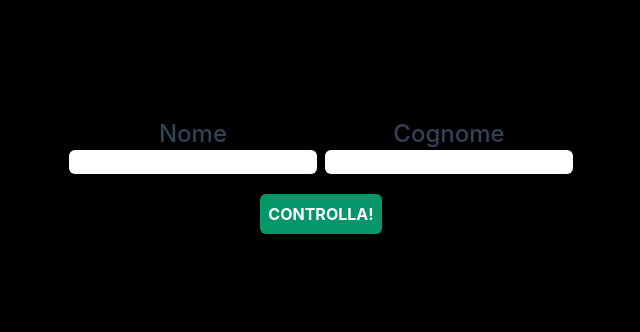
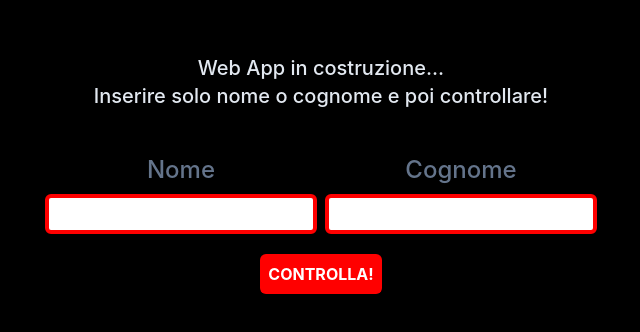
Before and after one commit to GiacomoPasqualiMiller/miller-names, a React (Create React App) app: page / in a window 1280 px wide. Shown: the part 218-550 px from the top of the page, without its empty margins (319-959 px from the left). Built offline with nearby package versions, Linux system fonts and the light colour scheme.

Commit message:
Input Effects e aggiornamenti logici

```diff
--- a/src/components/Home.js
+++ b/src/components/Home.js
@@ -47,6 +47,9 @@ const Home = () => {
   const [millerCognome, setMillerCognome] = useState([]);
   const [searchNome, setSearchNome] = useState([]);
   const [searchCognome, setSearchCognome] = useState([]);
+  const [errorNome, setErrorNome] = useState();
+  const [errorCognome, setErrorCognome] = useState(false);
+
   const handleCheck = () => {
     verifyName(millerNome, millerCognome);
   };
@@ -75,7 +78,7 @@ const Home = () => {
     }
     if (cognomePersona == "") {
       if (nomePersona == "") {
-        alert("Scrivi un Come esistente!");
+        alert("Scrivi un Cognome esistente!");
       }
     } else {
       if (cognomePersona[0].Cognome === searchCognome) {
@@ -111,6 +114,13 @@ const Home = () => {
         }
       }
       setMillerNome(millerX);
+
+      /* Cambio colore Input Nome*/
+      if (millerX == "") {
+        setErrorNome(false);
+      } else {
+        setErrorNome(true);
+      }
     }
   };
   const handleChangeCognome = (e) => {
@@ -130,6 +140,13 @@ const Home = () => {
       }
       console.log(millerX);
       setMillerCognome(millerX);
+
+      /* Cambio colore Input Cognome*/
+      if (millerX == "") {
+        setErrorCognome(false);
+      } else {
+        setErrorCognome(true);
+      }
     }
   };
 
@@ -142,24 +159,35 @@ const Home = () => {
   return (
     <>
       <div className="h-screen flex-col flex flex-wrap justify-center bg-black">
+        <span className="block text-xl text-center font-medium text-slate-200 mb-10">
+            Web App in costruzione...
+            <br /> Inserire solo nome o cognome e poi controllare!
+        </span>
         <form className="flex align-middle w-full justify-center">
-          <label className="text-center m-1">
-            <span className="block text-2xl font-medium text-slate-700">
+          <label className="text-center m-1 space-y-2">
+            <span className="block text-2xl font-medium text-slate-500">
               Nome
             </span>
-            <input className="rounded-md" onChange={handleChangeNome} />
+            <input
+              style={{ borderColor: errorNome ? "green" : "red" }}
+              className="rounded-md border-4 p-1 px-2 text-center focus:outline-none"
+              onChange={handleChangeNome}
+              />
           </label>
-          <label className="text-center m-1">
-            <span className="block text-2xl font-medium text-slate-700">
+          <label className="text-center m-1 space-y-2">
+            <span className="block text-2xl font-medium text-slate-500">
               Cognome
             </span>
-            <input className="rounded-md" onChange={handleChangeCognome} />
+            <input
+            style={{ borderColor: errorCognome ? "green" : "red" }}
+            className="rounded-md border-4 p-1 px-2 text-center focus:outline-none" onChange={handleChangeCognome} />
           </label>
         </form>
         <div className="flex mx-auto p-4">
           <button
+            style={{ backgroundColor: errorNome ? "green" : "red"}}
             onClick={() => handleCheck()}
-            className="bg-emerald-600 rounded-md p-2 text-white font-bold uppercase"
+            className="bg-green-600 rounded-md p-2 text-white font-bold uppercase shadow-md"
           >
             Controlla!
           </button>
```
